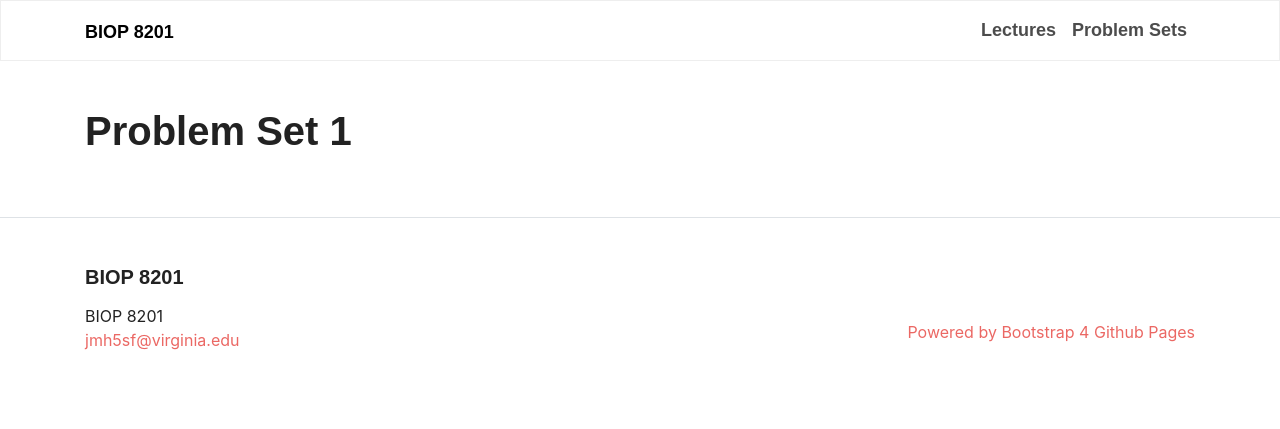
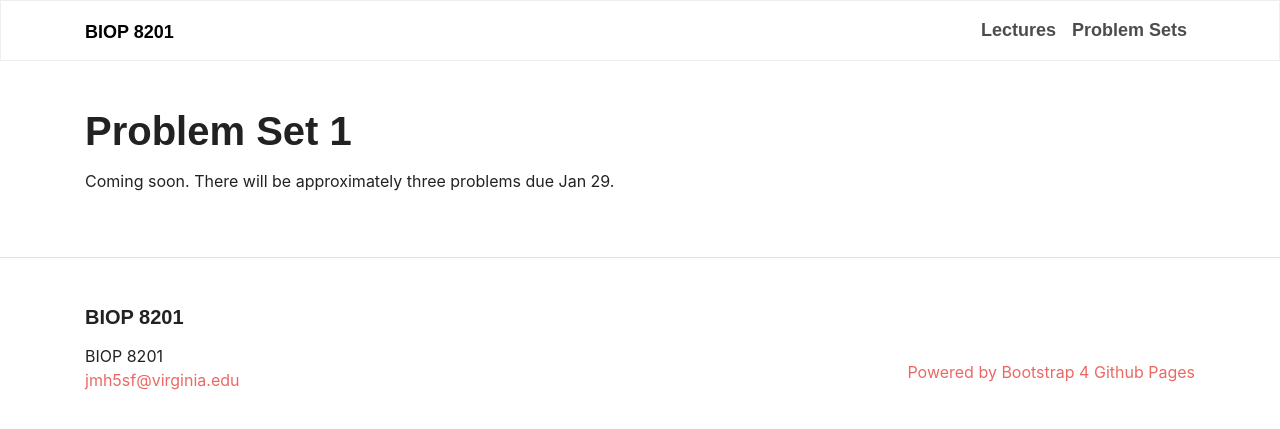
Before and after one commit to jmhays/biop-web, a Jekyll site: the page built from problem_sets/ps1.md, in a window 1280 px wide. Shown: the top 429 px of the page. Built offline with Jekyll 4.4.1, drawn with Linux system fonts in a browser that asks for light colours; some web fonts are replaced.

Commit message:
Add placeholder page for first problem set

```diff
--- a/problem_sets/ps1.md
+++ b/problem_sets/ps1.md
@@ -2,3 +2,4 @@
   layout: post
   title: Problem Set 1
 ---
+Coming soon. There will be approximately three problems due Jan 29.
```
